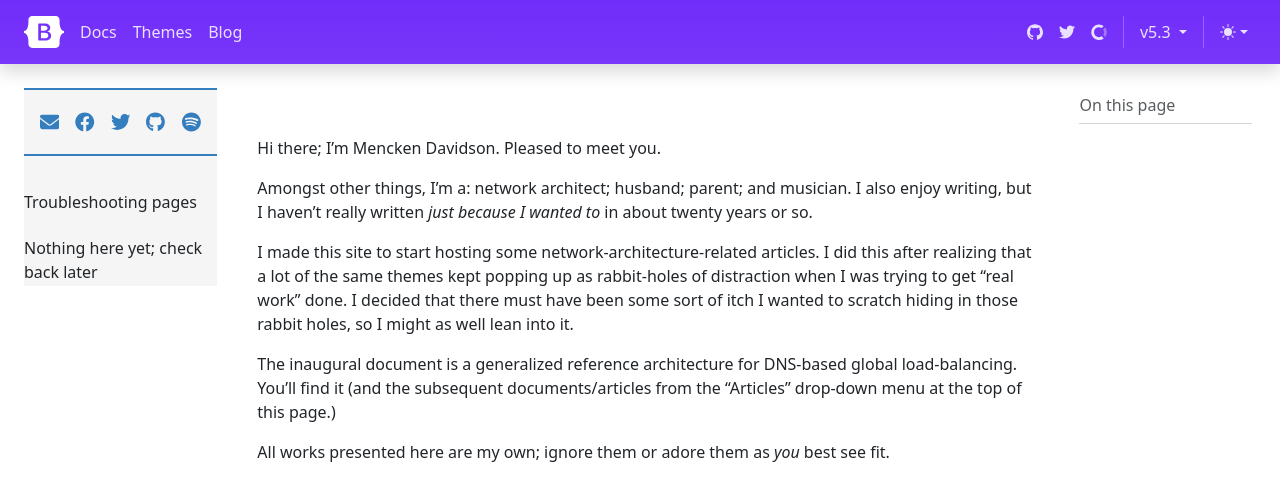
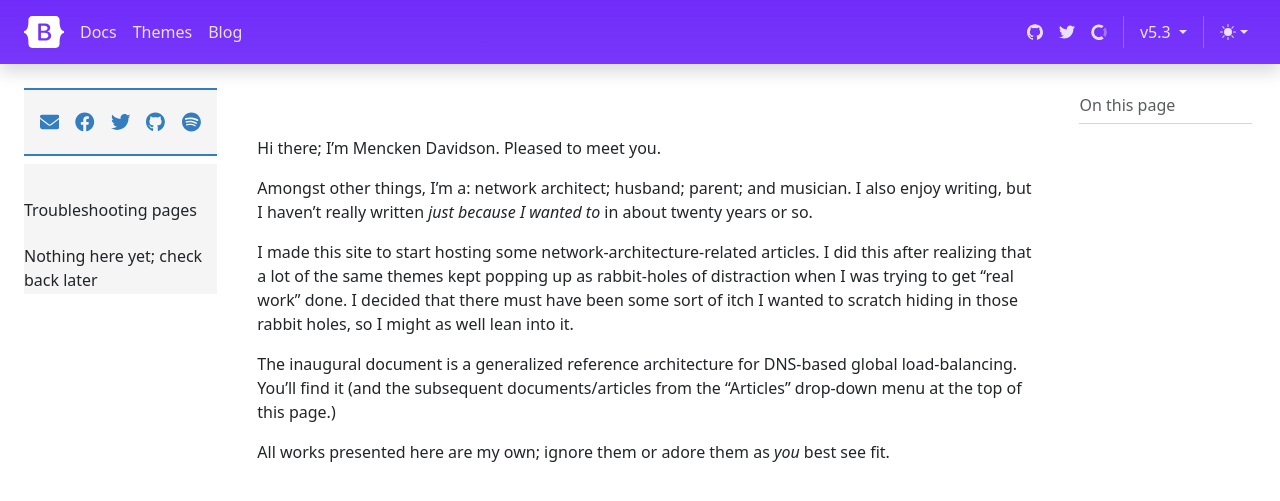
Before and after one commit to menckend/alpha, a Jekyll site: the page built from index.md, in a window 1280 px wide and 900 px high. Shown: the top 501 px of the window. Built offline with Jekyll 4.4.1, drawn with Linux system fonts in a browser that asks for light colours; nearby versions of some CDN libraries; library files that are not in the unit come from our copies.

Commit message:
Update customstyles.css

```diff
--- a/assets/css/customstyles.css
+++ b/assets/css/customstyles.css
@@ -222,6 +222,8 @@ div.mencknav {
     color: var(--menck-sb-txt);
     text-decoration: none;
     border-style: none;
+    margin-top: 8px;
+    margin-bottom: 8px;
 /*    border-bottom-color: var(--menck-sb-border);
     border-bottom-width: 2px;
     border-bottom-width: 2px;
```
